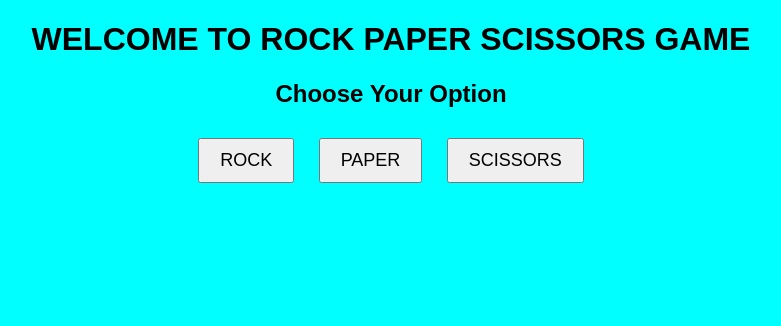
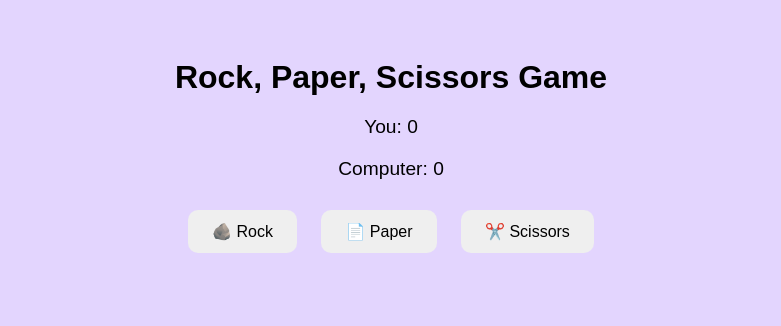
Before and after one commit to GeethaThallapelli/rock-paper-scissors, a plain HTML site: page index.html in a window 1280 px wide. Shown: the whole page, without its empty margins (249-1030 px from the left). Drawn offline with Linux system fonts and the light colour scheme.

Commit message:
Update game with score counter

```diff
--- a/index.html
+++ b/index.html
@@ -1,50 +1,26 @@
 <!DOCTYPE html>
 <html lang="en">
-    <head>
-        <title>ROCK PAPER SCISSORS</title>
-        <link rel="stylesheet" href="style.css">
+<head>
+  <meta charset="UTF-8">
+  <title>Rock Paper Scissors</title>
+  <link rel="stylesheet" href="styles.css">
+</head>
+<body>
+  <h1>Rock, Paper, Scissors Game</h1>
 
-    </head>
-    <body>
-        <h1> WELCOME TO ROCK PAPER SCISSORS GAME</h1>
-        <h2> Choose Your Option</h2>
-        <button onclick="play('ROCK')"> ROCK</button>
-        <button onclick="play('PAPER')">PAPER</button>
-        <button onclick="play('SCISSOR')">SCISSORS</button>
-        <div id="result"> </div>
+  <div class="scoreboard">
+    <p>You: <span id="user-score">0</span></p>
+    <p>Computer: <span id="computer-score">0</span></p>
+  </div>
 
+  <div class="buttons">
+    <button onclick="play('rock')">🪨 Rock</button>
+    <button onclick="play('paper')">📄 Paper</button>
+    <button onclick="play('scissors')">✂️ Scissors</button>
+  </div>
 
-          <script>
-            //function starts
-            function play(userinput){
-                const choice=['ROCK','PAPER','SCISSOR'];//array
-                //const computerChoice = choices[Math.floor(Math.random() * 3)];
+  <div id="result"></div>
 
-                const res=choice[Math.floor(Math.random()*3)];
-                let msg=`you chose ${userinput} ,computer chose ${res}`;
-                //draw case
-                if (userinput==res){
-                    msg=msg+" "+"\nit's a draw";
-
-                }
-                //win case
-                else if(
-                    userinput==='ROCK' && res==='SCISSOR'||
-                    userinput==='SCISSOR' && res==='PAPER'||
-                    userinput==='PAPER' && res==='ROCK'
-            ){
-                msg=msg+" "+"\nyou won 🎉 .....";
-            }
-            else{
-                msg=msg+" "+"\nYou lose!😢"
-            }
-            document.getElementById('result').textContent=msg;
-
-
-          }
-
-          </script>
-
-
-    </body>
+  <script src="script.js"></script>
+</body>
 </html>
--- /dev/null
+++ b/script.js
@@ -0,0 +1,27 @@
+let userScore = 0;
+let computerScore = 0;
+
+function play(userChoice) {
+  const choices = ['rock', 'paper', 'scissors'];
+  const computerChoice = choices[Math.floor(Math.random() * 3)];
+
+  let result = '';
+  if (userChoice === computerChoice) {
+    result = "\nIt's a draw!";
+  } else if (
+    (userChoice === 'rock' && computerChoice === 'scissors') ||
+    (userChoice === 'paper' && computerChoice === 'rock') ||
+    (userChoice === 'scissors' && computerChoice === 'paper')
+  ) {
+    result = "\nYou win! 🎉";
+    userScore++;
+  } else {
+    result = "\nYou lose! 😢";
+    computerScore++;
+  }
+
+  // Update result and scores
+  document.getElementById('result').textContent = `You chose ${userChoice.toUpperCase()}, Computer chose ${computerChoice.toUpperCase()}.\n${result}`;
+  document.getElementById('user-score').textContent = userScore;
+  document.getElementById('computer-score').textContent = computerScore;
+}
--- a/style.css
+++ /dev/null
@@ -1,24 +0,0 @@
-body{
-    font-family: Arial, Helvetica, sans-serif;
-    background-color: aqua;
-    text-align: center;
-    margin-top: 20px;
-}
-button{
-    cursor: pointer;
-    font-size: 18px;
-    margin: 10px;
-    padding: 10px 20px;
-
-}
-h2{
-    font-family: Arial, Helvetica, sans-serif;
-    font-size: 24px;
-    font-weight: bold;
-}
-#result{
-    margin-top: 20px;
-    font-size: 24px;
-    font-weight: bold;
-    white-space: pre-line;
-}
--- /dev/null
+++ b/styles.css
@@ -0,0 +1,40 @@
+body {
+  font-family: Arial, sans-serif;
+  text-align: center;
+  background-color: #e3d5fe;
+  padding: 30px;
+}
+
+h1 {
+  font-size: 2em;
+  margin-bottom: 20px;
+}
+
+.scoreboard {
+  margin-bottom: 20px;
+  font-size: 1.2em;
+}
+
+.buttons button {
+  font-size: 1em;
+  padding: 12px 24px;
+  margin: 10px;
+  border: none;
+  border-radius: 10px;
+  cursor: pointer;
+  transition: transform 0.2s ease, background-color 0.3s ease;
+}
+
+.buttons button:hover {
+  transform: scale(1.1);
+  background-color: #d3e0ea;
+}
+
+#result {
+  margin-top: 30px;
+  font-size: 1.4em;
+  font-weight: bold;
+  color: #333;
+  transition: opacity 0.3s ease;
+  white-space: pre-line;
+}
```
